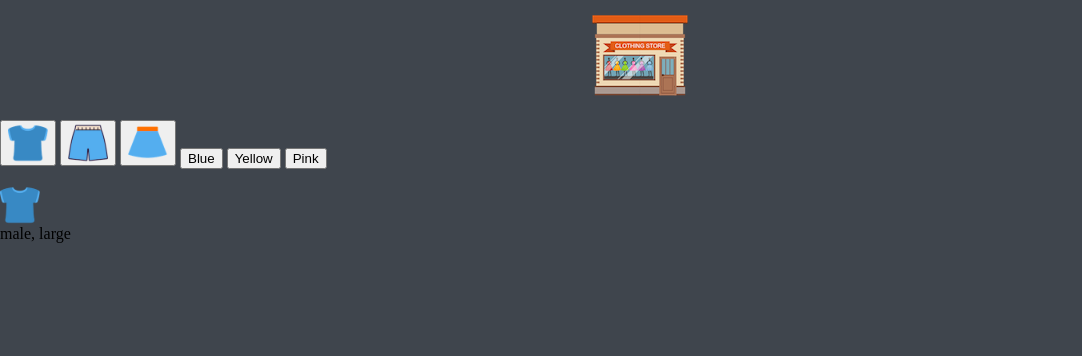
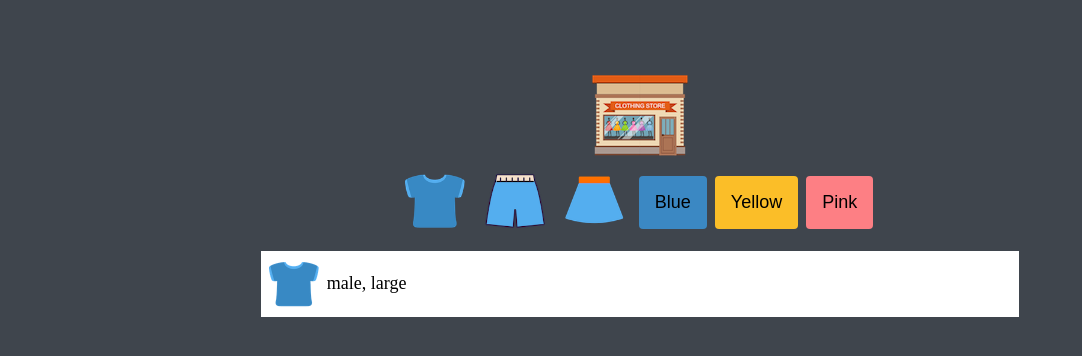
Before and after one commit to bxxmi/learn-javascript, a plain HTML site: page shopping-template/index.html in a window 1280 px wide. Shown: the whole page, without its empty margins (0-1082 px from the left). Drawn offline with Linux system fonts and the light colour scheme.

Commit message:
refactor: css modify
기존에 float 으로 정렬하던 요소를 flex를 사용했고, :root 가상 선택자를 사용해서 css 효과를 부여했다.

```diff
--- a/shopping-template/style.css
+++ b/shopping-template/style.css
@@ -6,86 +6,100 @@
   --color-yellow: #fbbe28;
   --color-pink: #fd7f84;
   --color-light-grey: #dfdfdf;
-}
 
-* {
-  box-sizing: border-box;
-}
+  /* size */
+  --size-button: 60px;
+  --font-size: 18px;
+  --base-space: 8px;
+  --size-border: 4px;
+  --size-thumbnail: 50px;
 
-ul {
-  padding-inline-start: 0;
-}
-
-li {
-  list-style: none;
-}
-
-a {
-  text-decoration: none;
-  color: white;
-}
-
-img {
-  display: block;
-  width: 40px;
-  height: 40px;
+  /* animation */
+  --animation-duration: 300ms;
 }
 
 body {
+  height: 100vh;
   background-color: var(--color-black);
-  padding: 0;
-  margin: 0;
-}
-
-.container {
-  width: 500px;
-  margin: 0 auto;
-}
-
-.logo {
-  width:min-content;
-  height: min-content;
-  margin: 0 auto;
-  padding: 10px;
-}
-
-header > ul {
   display: flex;
+  flex-direction: column;
   justify-content: center;
   align-items: center;
 }
 
-header > ul > li {
-  padding: 10px;
+.logo {
+  cursor: pointer;
+  transition: transform var(--animation-duration) ease;
 }
 
-header > ul > li:nth-child(4) {
+.logo:hover {
+  transform: scale(1.1);
+}
+
+.btn {
+  background-color: transparent;
+  border: none;
+  outline: none;
+  cursor: pointer;
+  transition: transform var(--animation-duration) ease;
+  margin-right: var(--base-space);
+}
+
+.btn:hover,
+.logo:hover {
+  transform: scale(1.1);
+}
+
+.buttons {
+  display: flex;
+  align-items: center;
+}
+
+.imgBtn {
+  width: var(--size-button);
+  height: var(--size-button);
+}
+
+.colorBtn {
+  font-size: var(--font-size);
+  padding: calc(var(--base-space) * 2);
+  border-radius: var(--size-border);
+}
+
+.blue {
   background-color: var(--color-blue);
 }
 
-header > ul > li:nth-child(5) {
+.yellow {
   background-color: var(--color-yellow);
 }
 
-header > ul > li:nth-child(6) {
+.pink {
   background-color: var(--color-pink);
 }
 
-header > ul > li + li {
-  margin-left: 12px;
+.items {
+  width: 60%;
+  height: 60%;
+  list-style: none;
+  padding-left: 0;
+  overflow-y: auto;
 }
 
-section > ul {
-  padding: 40px;
+.item {
+  background-color: var(--color-white);
+  display: flex;
+  align-items: center;
+  padding: var(--base-space);
+  margin-bottom: var(--base-space);
 }
 
-section > ul > li {
-  background-color: var(--color-white);
-  padding: 15px;
-  margin-bottom: 10px;
-  border-radius: 10px;
+.item__thumbnail {
+  width: var(--size-thumbnail);
+  height: var(--size-thumbnail);
 }
 
-section > ul > li:last-child {
-  margin-bottom: 0;
+.item__description {
+  margin-left: var(--base-space);
+  font-size: var(--font-size);
 }
```
